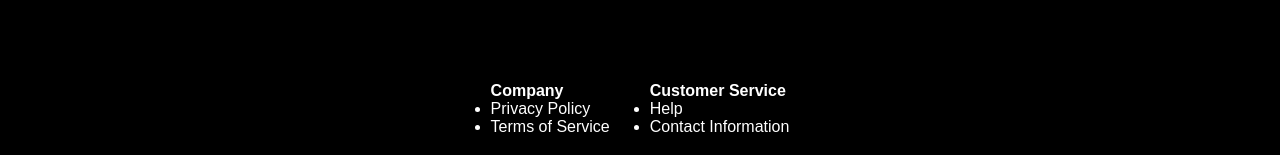
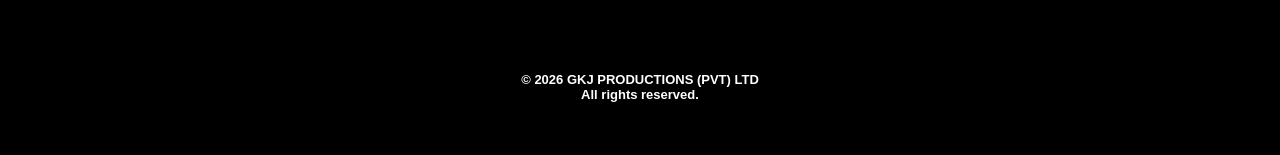
Before and after one commit to godjr13/gkj-website, a Next.js app: page /contact in a window 1280 px wide. Shown: the part 797-952 px from the top of the page. Built offline with nearby package versions, Linux system fonts and the light colour scheme.

Commit message:
footer changed.

```diff
--- a/src/app/components/footer.js
+++ b/src/app/components/footer.js
@@ -41,16 +41,7 @@ export default function Footer() {
       </div>
 
         <div className={styles.footercon}>
-            <ul className={styles.unorderedli}>
-                <h4>Company</h4>
-                <li>Privacy Policy</li>
-                <li>Terms of Service</li>
-            </ul>
-            <ul className={styles.unorderedli}>
-                <h4>Customer Service</h4>
-                <li>Help</li>
-                <li>Contact Information</li>
-            </ul>
+            <h1 className={styles.footerText}>© 2026 GKJ PRODUCTIONS (PVT) LTD <br/> All rights reserved.</h1>
         </div>
     </div>
   );
--- a/src/app/components/footer.module.css
+++ b/src/app/components/footer.module.css
@@ -1,3 +1,4 @@
+
 .footer {
   padding: 40px 0;
   background: black;
@@ -68,6 +69,11 @@
   margin: 20px;
 }
 
+.footerText{
+  text-align: center;
+  font-size: small;
+}
+
 .customer-li{
   list-style: none;
   padding: 20px;
```
